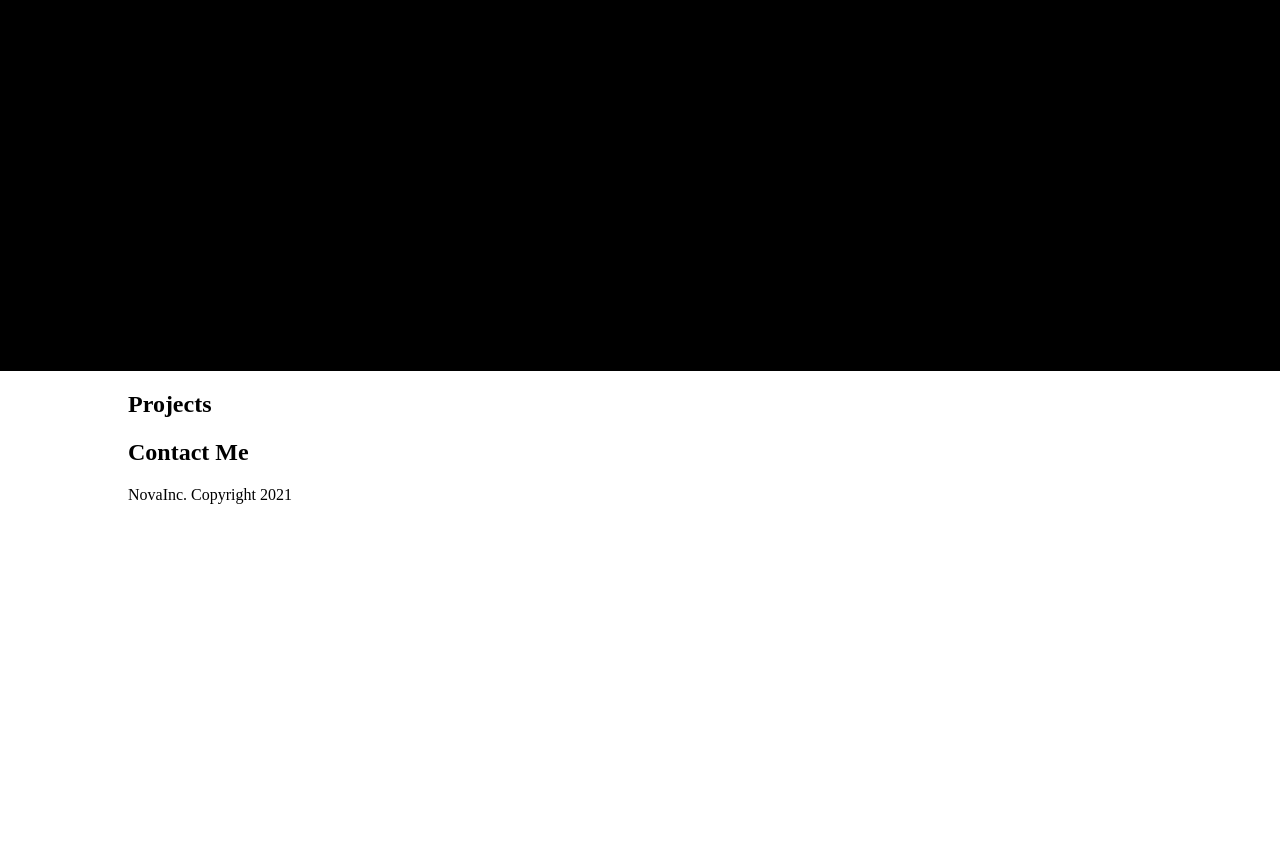
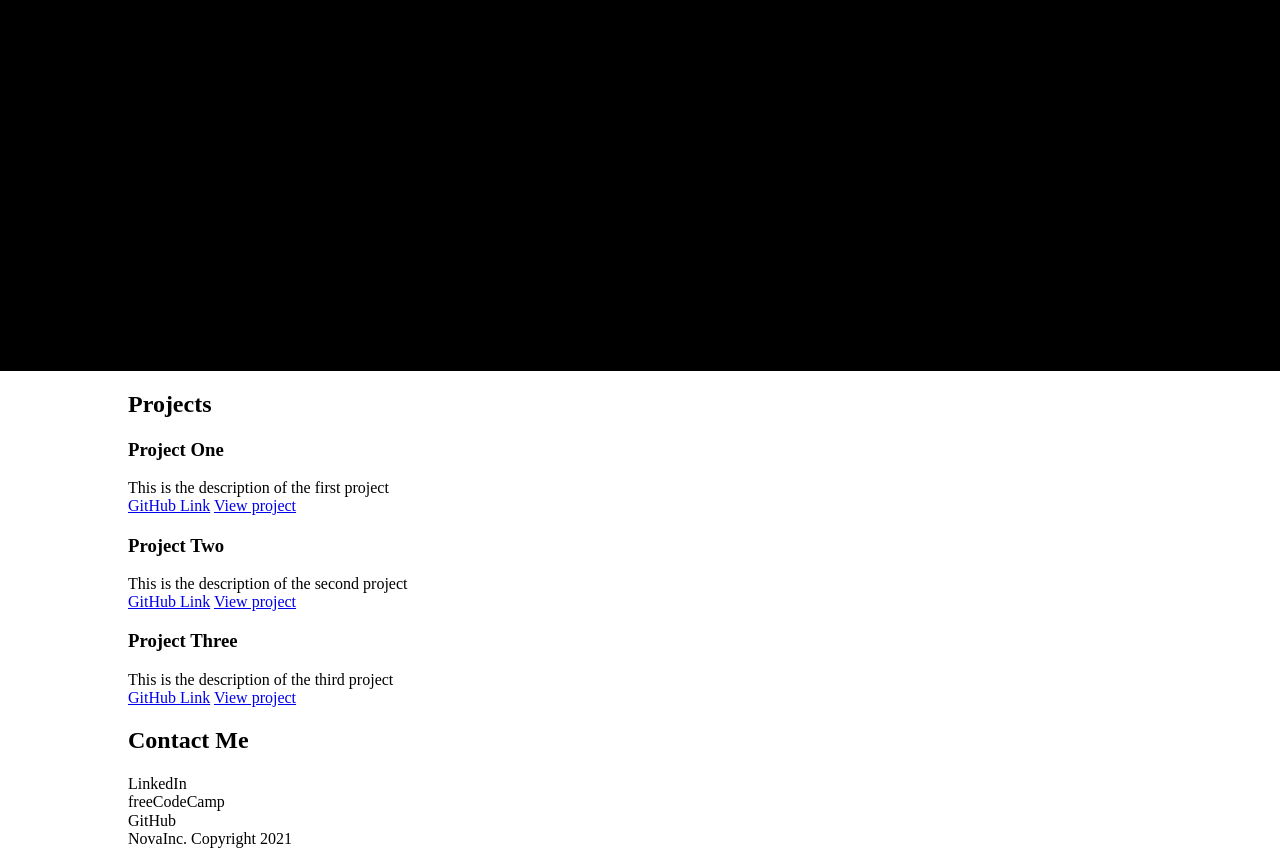
Before and after one commit to EleanorRoberts/eleanorroberts.github.io, a plain HTML site: page portfolio.html in a window 1280 px wide. Shown: the part 150-998 px from the top of the page. Before the commit the page ends 800 px from the top, so only its background shows below. Drawn offline with Linux system fonts and the light colour scheme.

Commit message:
Added project tile tags

```diff
--- a/portfolio.html
+++ b/portfolio.html
@@ -24,12 +24,33 @@
 <div>
 	<section>
 		<h2>Projects</h2>
+		<div class="project-item">
+			<h3>Project One</h3>
+			<div class="p-description">This is the description of the first project</div>
+			<a href="#">GitHub Link</a>
+			<a href="#">View project</a>
+		</div>
+		<div class="project-item">
+			<h3>Project Two</h3>
+			<div class="p-description">This is the description of the second project</div>
+			<a href="#">GitHub Link</a>
+			<a href="#">View project</a>
+		</div>
+		<div class="project-item">
+			<h3>Project Three</h3>
+			<div class="p-description">This is the description of the third project</div>
+			<a href="#">GitHub Link</a>
+			<a href="#">View project</a>
+		</div>
 	</section>
 </div>
 	<!-- contact -->
 <div>
 	<section>
 		<h2>Contact Me</h2>
+		<div class="contact-item">LinkedIn</div>
+		<div class="contact-item">freeCodeCamp</div>
+		<div class="contact-item">GitHub</div>
 	</section>
 </div>
 	<!-- footer -->
--- a/portfoliostyle.css
+++ b/portfoliostyle.css
@@ -24,3 +24,6 @@ header {
 	background-color: black;
 	color: white;
 }
+
+section {
+}
```
